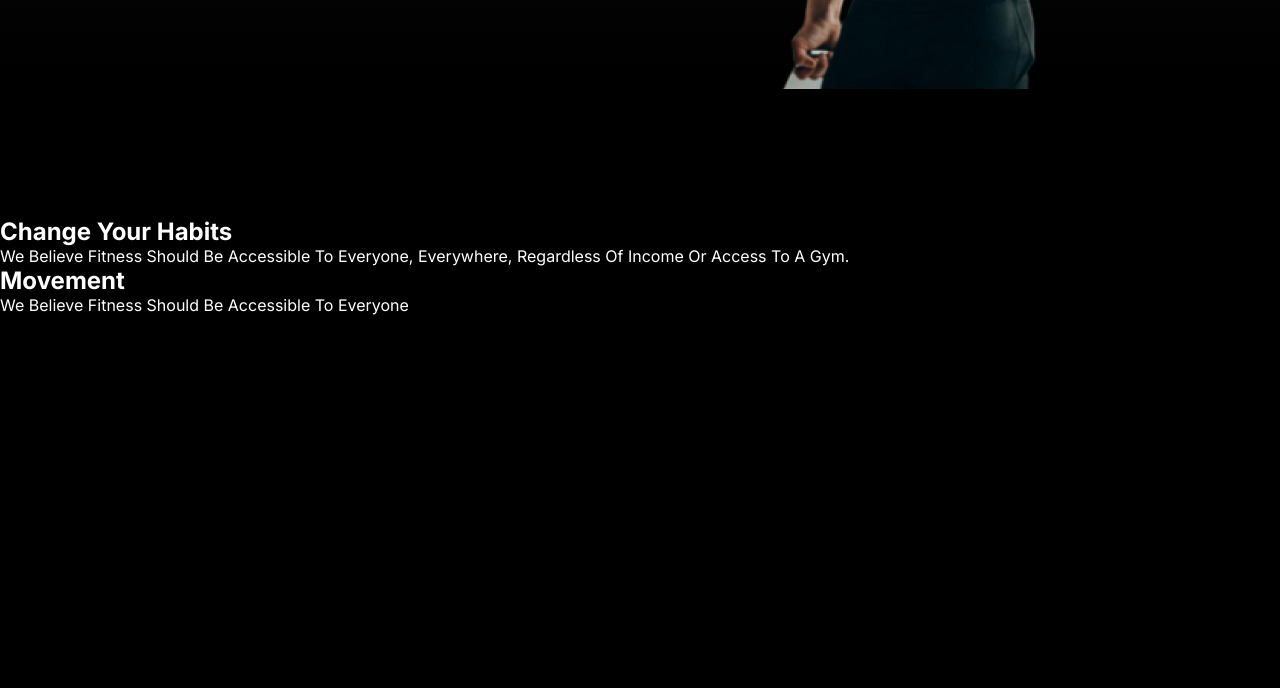
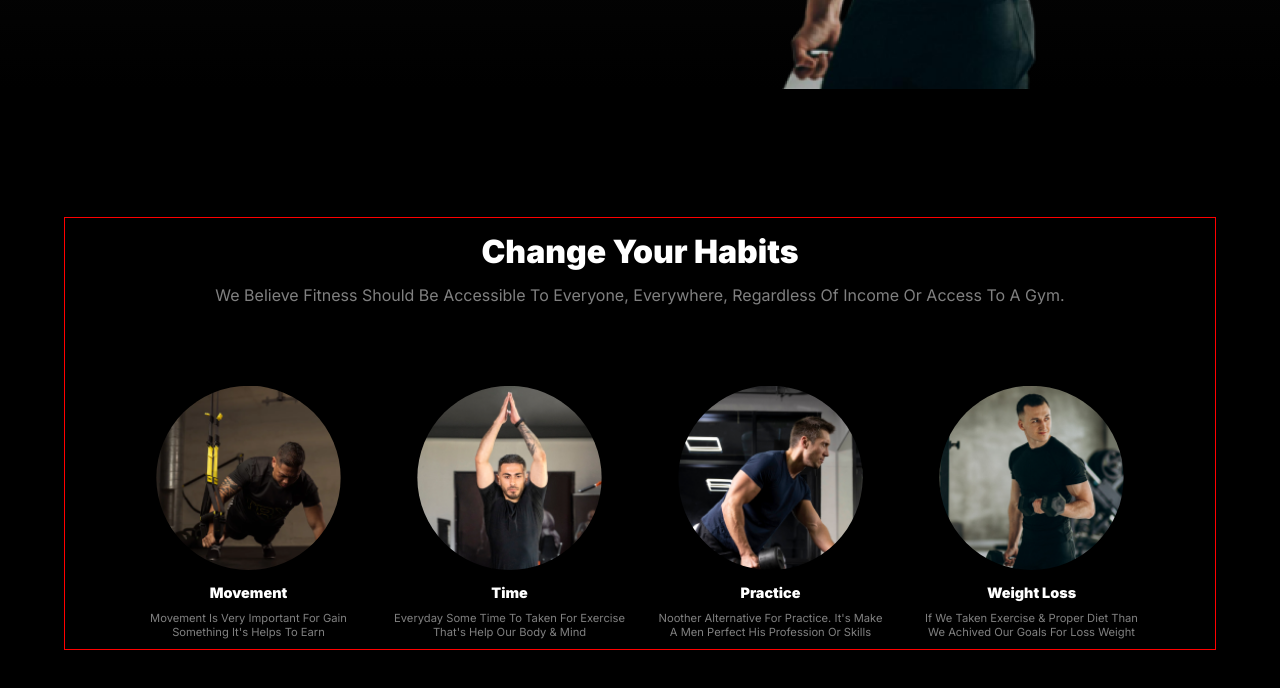
Before and after one commit to rabbi8535/Assignment-2, a plain HTML site: page index.html in a window 1280 px wide. Shown: the part 716-1404 px from the top of the page. Before the commit the page ends 1031 px from the top, so only its background shows below. Drawn offline with Linux system fonts and the light colour scheme.

Commit message:
added habit section

```diff
--- a/index.html
+++ b/index.html
@@ -72,10 +72,39 @@
             </div>
             <div class="cards">
                 <div class="div-1">
-                    <div class="img"></div>
+                    <div class="img">
+                        <img src="images/image3.png" alt="">
+                    </div>
                     <div class="des">
                         <h1>Movement </h1>
-                        <p>We believe fitness should be accessible to everyone</p>
+                        <p>movement is very important for gain something it's helps to earn</p>
+                    </div>
+                </div>
+                <div class="div-2">
+                    <div class="img">
+                        <img src="images/image2.png" alt="">
+                    </div>
+                    <div class="des">
+                        <h1>Time </h1>
+                        <p>everyday some time to taken for exercise that's help our body & mind</p>
+                    </div>
+                </div>
+                <div class="div-3">
+                    <div class="img">
+                        <img src="images/image4.png" alt="">
+                    </div>
+                    <div class="des">
+                        <h1>Practice  </h1>
+                        <p>noother alternative for practice. it's make a men perfect his profession or skills </p>
+                    </div>
+                </div>
+                <div class="div-4">
+                    <div class="img">
+                        <img src="images/image5.png" alt="">
+                    </div>
+                    <div class="des">
+                        <h1>Weight Loss</h1>
+                        <p>if we taken exercise & proper diet than we achived our goals for loss weight</p>
                     </div>
                 </div>
             </div>
--- a/style.css
+++ b/style.css
@@ -268,8 +268,7 @@ header nav a {
 
     .hero .container .right {
         width: 100%;
-
-        margin-top: 10%;
+        margin-top: 15%;
 
     }
 
@@ -320,11 +319,67 @@ header nav a {
 
     }
 
+}
 
 
+/* main section*/
+.main{
+    max-width: 1440px;
+    margin: 10% auto;
+}
 
+/* main habit section*/
 
+.habit{
+    border: 1px solid red;
+    margin: 5%;
+}
 
+.habit .tittle{
+    text-align: center;
+}
+
+.habit .tittle h1{
+    font-size: 2rem;
+    font-weight: 900;
+    margin: 14px 0px;
+}
+
+.habit .tittle p{
+    font-size: 1rem;
+    color: rgba(255,255,255,0.5);
+    margin: 14px 0px;
+}
+
+.habit .cards{
+    margin-top: 7%;
+    display: flex;
+    gap: 30px;
+    flex-wrap: wrap;
+    align-items: center;
+    justify-content: center;
 
 
 }
+.habit .cards img{
+    width: 80%;
+    clip-path: circle(50%);
+}
+
+.habit .cards > div{
+    max-width: 231px;
+    max-height: 274px;
+    text-align: center;
+}
+
+.habit .cards h1{
+    font-size: 0.9rem;
+    font-weight: 900;
+    margin: 10px 0px;
+}
+
+.habit .cards p{
+    font-size: 0.7rem;
+    color: rgba(255,255,255,0.5);
+    margin: 10px 0px;
+}
```
